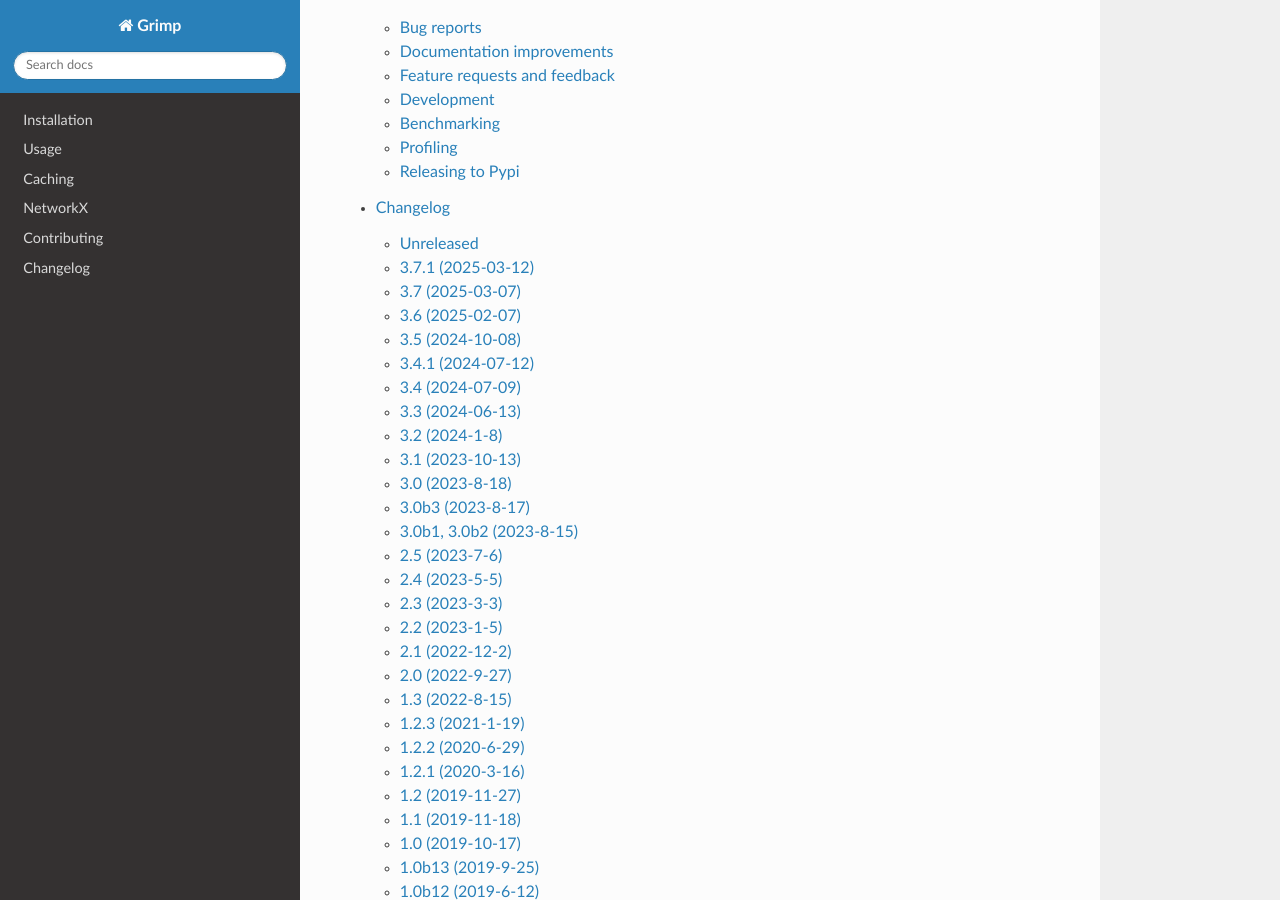
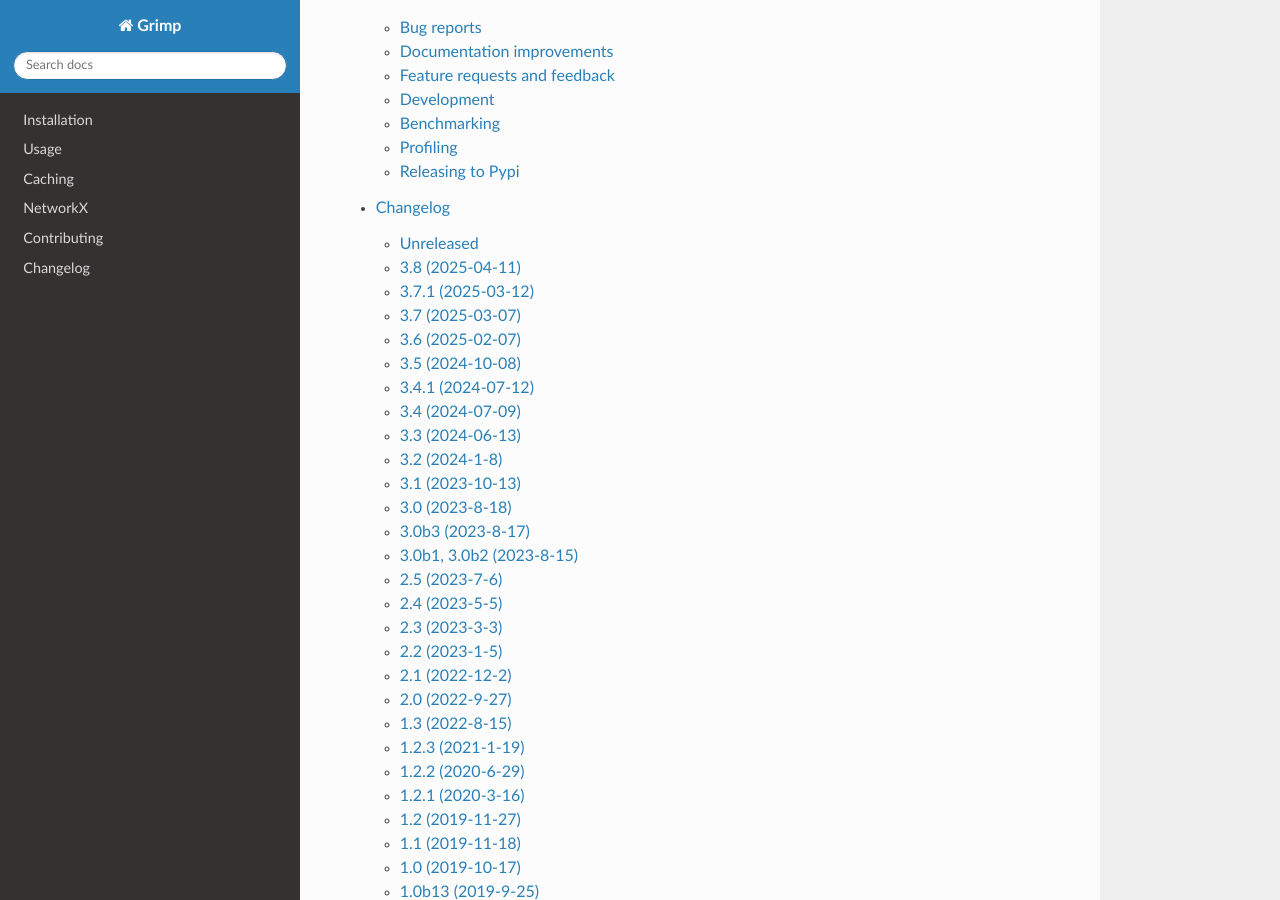
Before and after one commit to seddonym/grimp, a Sphinx documentation site: the page built from docs/index.rst, in a window 1280 px wide and 900 px high, scrolled down 660 px. Built offline with Sphinx 7.4.7 and the Read the Docs theme 3.1.0, drawn with Linux system fonts in a browser that asks for light colours.

Commit message:
Release v3.8

```diff
--- a/CHANGELOG.rst
+++ b/CHANGELOG.rst
@@ -4,6 +4,9 @@
 
 Unreleased
 ----------
+
+3.8 (2025-04-11)
+----------------
 
 * Accelerate import scanning via CPU parallelism (multiprocessing).
 
--- a/docs/conf.py
+++ b/docs/conf.py
@@ -26,7 +26,7 @@
 # The short X.Y version
 version = ''
 # The full version, including alpha/beta/rc tags
-release = '3.7.1'
+release = '3.8'
 
 
 # -- General configuration ---------------------------------------------------
--- a/pyproject.toml
+++ b/pyproject.toml
@@ -8,7 +8,7 @@
 
 [project]
 name = "grimp"
-version = "3.7.1"
+version = "3.8"
 license = {text = "BSD 2-Clause License"}
 description = "Builds a queryable graph of the imports within one or more Python packages."
 authors = [
--- a/src/grimp/__init__.py
+++ b/src/grimp/__init__.py
@@ -1,4 +1,4 @@
-__version__ = "3.7.1"
+__version__ = "3.8"
 
 from .application.ports.graph import DetailedImport, ImportGraph, Import
 from .domain.analysis import PackageDependency, Route
```
